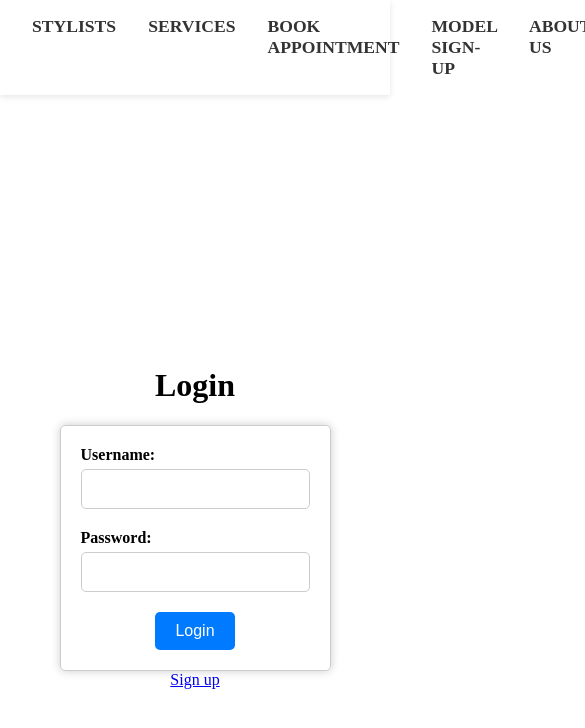
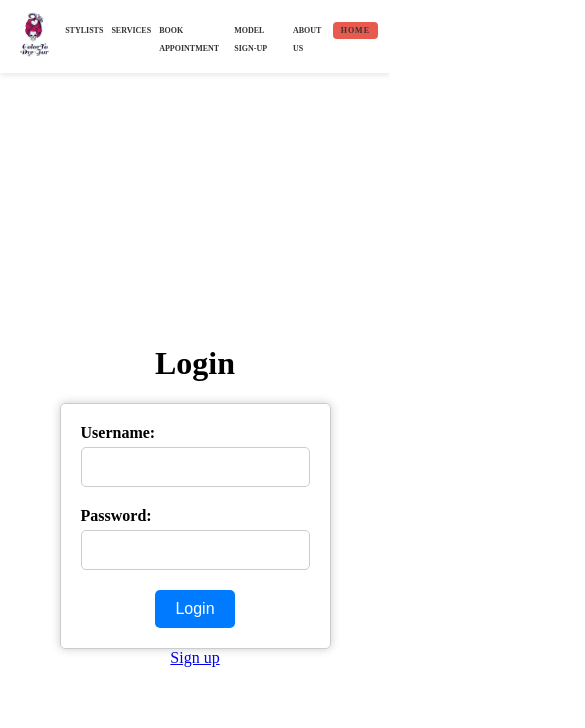
Before and after one commit to emir-sabic/hairsalon-frontend, an Angular app: page /login in a window 390 px wide. Shown: the top 728 px of the page, 585 px wide, since content can reach past the window. Built offline with nearby package versions, Linux system fonts and the light colour scheme; no server answers.

Commit message:
Adjusted for mobile screen

```diff
--- a/src/app/features/aboutus/aboutus.component.css
+++ b/src/app/features/aboutus/aboutus.component.css
@@ -95,3 +95,30 @@ footer {
   color: #fff;
   font-size: 14px;
 }
+
+@media only screen and (max-width: 390px) {
+  header {
+    padding: 0.5rem;
+  }
+
+  .body {
+    width: 390px;
+  }
+
+  .logo {
+    width: 60px;
+  }
+
+  nav li {
+    margin: 0.25rem;
+  }
+
+  nav a {
+    font-size: 8px;
+  }
+
+  .login-btn {
+    font-size: 14px;
+    padding: 0.25rem 0.5rem;
+  }
+}
--- a/src/app/features/bookapointment/bookapointment.component.css
+++ b/src/app/features/bookapointment/bookapointment.component.css
@@ -128,7 +128,31 @@ form[name="forma"]{
   box-shadow: 0px 0px 10px #cccccc;
   margin: 0 auto;
   max-width: 500px;
+}
 
+@media only screen and (max-width: 390px) {
+  header {
+    padding: 0.5rem;
+  }
 
+  .body {
+    width: 390px;
+  }
 
+  .logo {
+    width: 60px;
+  }
+
+  nav li {
+    margin: 0.25rem;
+  }
+
+  nav a {
+    font-size: 8px;
+  }
+
+  .login-btn {
+    font-size: 14px;
+    padding: 0.25rem 0.5rem;
+  }
 }
--- a/src/app/features/loginsingup/loginsingup.component.css
+++ b/src/app/features/loginsingup/loginsingup.component.css
@@ -107,3 +107,30 @@ button {
   cursor: pointer;
   font-size: 16px;
 }
+
+@media only screen and (max-width: 390px) {
+  header {
+    padding: 0.5rem;
+  }
+
+  .body {
+    width: 390px;
+  }
+
+  .logo {
+    width: 60px;
+  }
+
+  nav li {
+    margin: 0.25rem;
+  }
+
+  nav a {
+    font-size: 8px;
+  }
+
+  .login-btn {
+    font-size: 14px;
+    padding: 0.25rem 0.5rem;
+  }
+}
--- a/src/app/features/modelsignup/modelsignup.component.css
+++ b/src/app/features/modelsignup/modelsignup.component.css
@@ -120,3 +120,30 @@ p{
   text-align: center;
   margin-bottom:7px;
  }
+
+@media only screen and (max-width: 390px) {
+  header {
+    padding: 0.5rem;
+  }
+
+  .body {
+    width: 390px;
+  }
+
+  .logo {
+    width: 60px;
+  }
+
+  nav li {
+    margin: 0.25rem;
+  }
+
+  nav a {
+    font-size: 8px;
+  }
+
+  .login-btn {
+    font-size: 14px;
+    padding: 0.25rem 0.5rem;
+  }
+}
```
